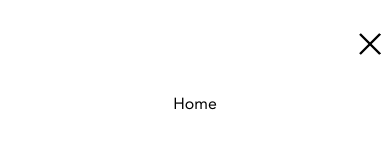
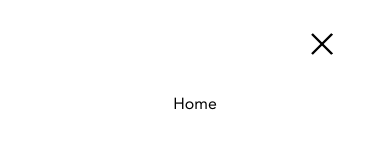
Before and after one commit to binatari/hotel2, a Next.js app: page / in a window 390 px wide. Both pictures are taken after a click on the button 322 px from the left and 48 px from the top of the page. Shown: the top 160 px of the page. Built offline with nearby package versions, Linux system fonts and the light colour scheme.

Commit message:
added nav

```diff
--- a/Components/Drawer.js
+++ b/Components/Drawer.js
@@ -5,7 +5,7 @@ const Drawer = ({show, handleShow}) => {
   return (
     <div className={`w-screen h-screen bg-white top-0 left-0 md:hidden z-[100] ${show? 'fixed':'hidden'}`}>
         <ul className='flex flex-col'>
-        <li className='flex items-center justify-end'>
+        <li className='flex items-center justify-end px-12'>
         <button className={`w-10 h-12 py-1  md:hidden flex justify-end ${show && 'opened mt-5'}`} onClick={()=>handleShow(!show)}>
       <svg className='w-full h-full' viewBox="0 0 100 100">
         <path className="line line1" d="M 20,29.000046 H 80.000231 C 80.000231,29.000046 94.498839,28.817352 94.532987,66.711331 94.543142,77.980673 90.966081,81.670246 85.259173,81.668997 79.552261,81.667751 75.000211,74.999942 75.000211,74.999942 L 25.000021,25.000058" />
```
